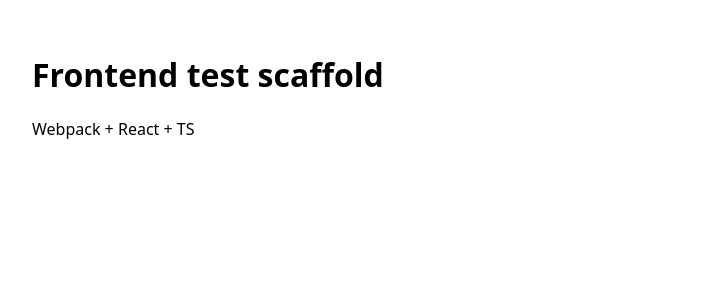
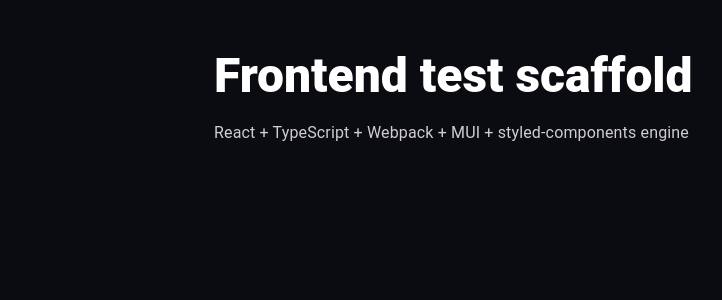
Before and after one commit to axxespace/test-app, a React app: page / in a window 1280 px wide. Shown: the top 300 px of the page, without its empty margins (0-722 px from the left). Built offline with nearby package versions, Linux system fonts and the light colour scheme.

Commit message:
Chore: Setup MUI with styled-components engine

```diff
--- /dev/null
+++ b/src/app/providers/AppProviders.tsx
@@ -0,0 +1,21 @@
+import React, { PropsWithChildren } from "react";
+import { CssBaseline } from "@mui/material";
+import { ThemeProvider, createTheme } from "@mui/material/styles";
+
+const baseTheme = createTheme({
+  palette: {
+    mode: "dark",
+    background: { default: "#0B0B12", paper: "#121224" },
+    primary: { main: "#6C5CE7" }
+  },
+  shape: { borderRadius: 16 }
+});
+
+export function AppProviders({ children }: PropsWithChildren) {
+  return (
+    <ThemeProvider theme={baseTheme}>
+      <CssBaseline />
+      {children}
+    </ThemeProvider>
+  );
+}
--- a/src/index.tsx
+++ b/src/index.tsx
@@ -1,14 +1,22 @@
 import React from "react";
 import { createRoot } from "react-dom/client";
+import { AppProviders } from "@/app/providers/AppProviders";
+import { Box, Container, Typography } from "@mui/material";
 
 function App() {
-    const unused = 123;
-
-    return (
-    <div style={{ padding: 24, fontFamily: "system-ui" }}>
-      <h1>Frontend test scaffold</h1>
-      <p>Webpack + React + TS</p>
-    </div>
+  return (
+    <AppProviders>
+      <Box sx={{ minHeight: "100vh", py: 6 }}>
+        <Container maxWidth="md">
+          <Typography variant="h3" fontWeight={800} gutterBottom>
+            Frontend test scaffold
+          </Typography>
+          <Typography sx={{ opacity: 0.8 }}>
+            React + TypeScript + Webpack + MUI + styled-components engine
+          </Typography>
+        </Container>
+      </Box>
+    </AppProviders>
   );
 }
 
--- a/webpack.config.js
+++ b/webpack.config.js
@@ -11,6 +11,10 @@
   },
   devtool: "source-map",
   resolve: {
+    alias: {
+      "@": path.resolve(process.cwd(), "src"),
+      "@mui/styled-engine": "@mui/styled-engine-sc"
+    },
     extensions: [".ts", ".tsx", ".js"]
   },
   module: {
```
Also changed, not shown: package.json (+6 -1 lines), eslint.config.js (indentation only), 1 other file (tests, documents, lock files or other folders).
